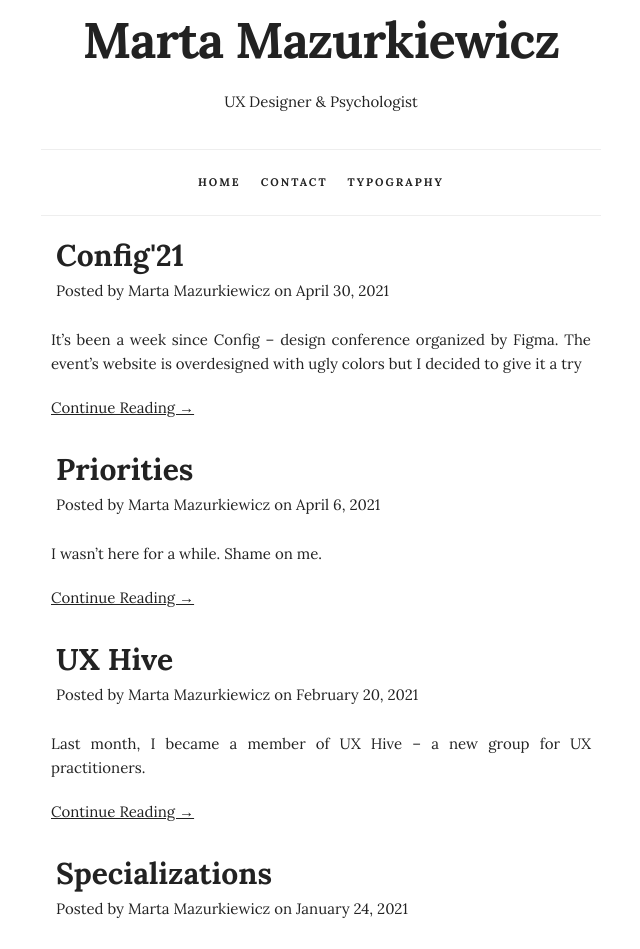
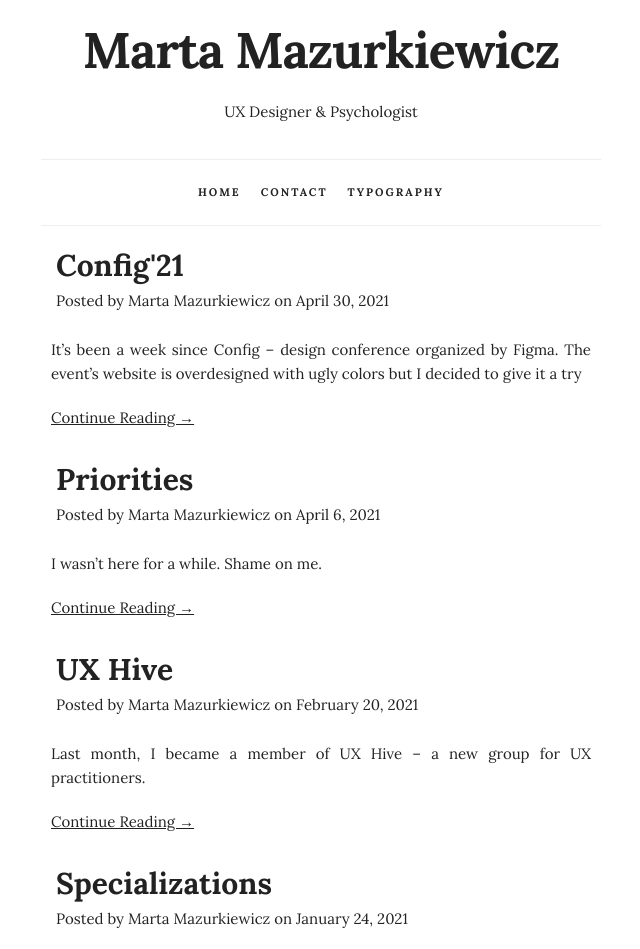
Before and after one commit to mazurki/mazurki.github.io, a Jekyll site: the page built from index.html, in a window 1280 px wide. Shown: the top 949 px of the page, without its empty margins (319-959 px from the left). Built offline with Jekyll 4.4.1, drawn with Linux system fonts in a browser that asks for light colours; the list of posts is cut into pages by our own code.

Commit message:
Change padding around site title

```diff
--- a/assets/css/custom.css
+++ b/assets/css/custom.css
@@ -26,7 +26,7 @@ a:hover {
 
 .site-branding{
     text-align: center;
-    padding:1rem;
+    padding: 2rem 1rem 1rem 1rem;
 }
 /* POST PREVIEW*/
 .post-header{
```
